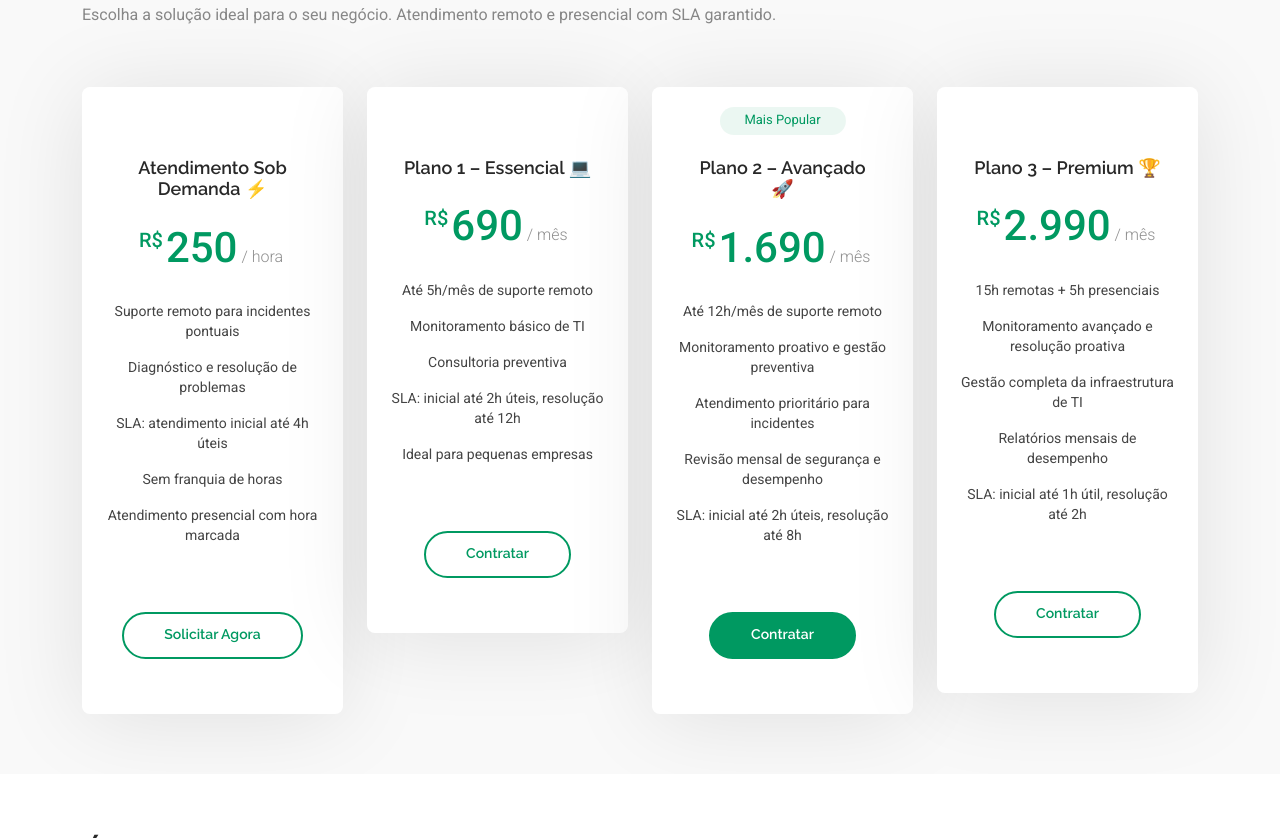
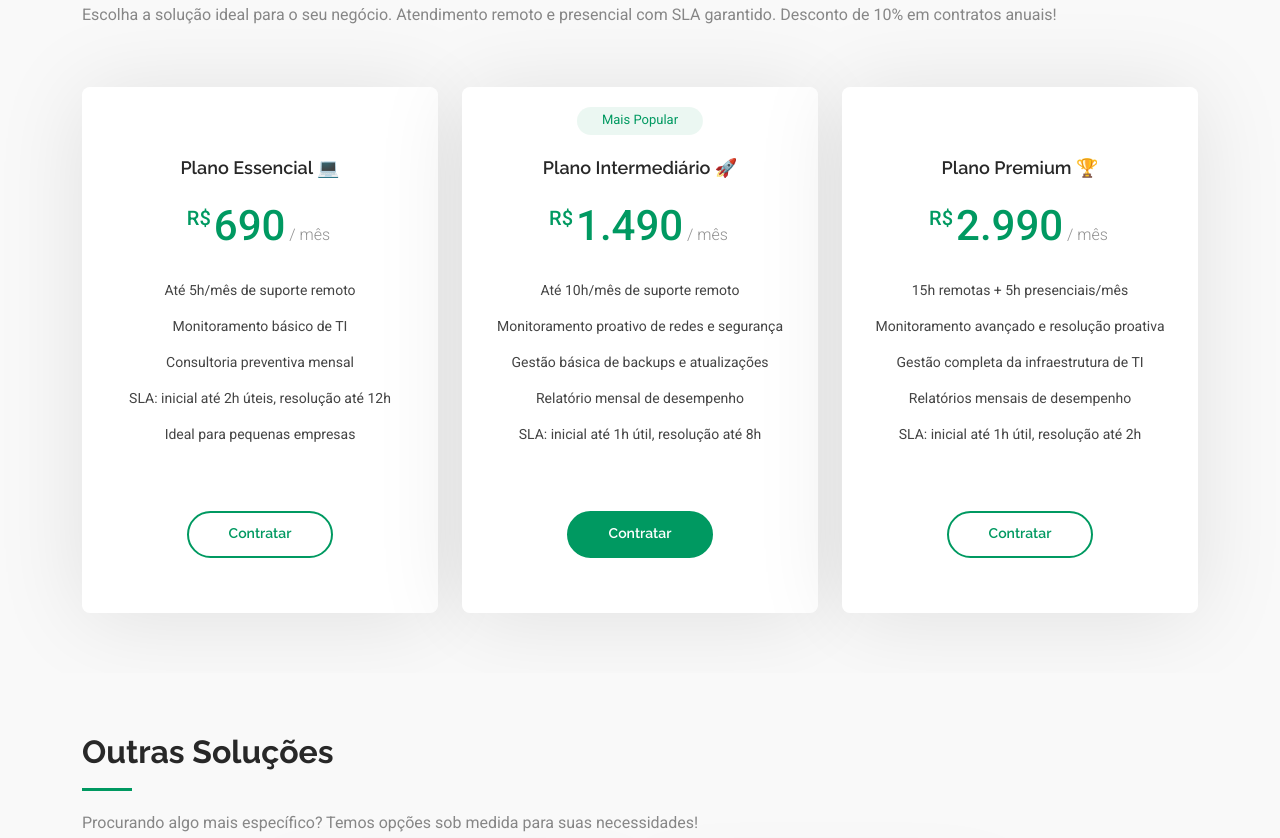
Before and after one commit to 4-tier/4-tier.github.io, a plain HTML site: page index.html in a window 1280 px wide. Shown: the part 3156-3994 px from the top of the page. Drawn offline with Linux system fonts and the light colour scheme.

Commit message:
ajust plans

```diff
--- a/assets/css/main.css
+++ b/assets/css/main.css
@@ -1353,6 +1353,30 @@ section,
   border-radius: 50px;
 }
 
+/* Estilo para o Plano Enterprise */
+.pricing .pricing-item.enterprise {
+  border: 2px solid #ffd700;
+  background: #fff8e1;
+}
+
+/* Ajuste para consistência na seção Outras Soluções */
+#other-solutions .pricing-item {
+  background-color: var(--surface-color);
+  box-shadow: 0px 5px 90px rgba(0, 0, 0, 0.1);
+  padding: 40px 20px;
+  text-align: center;
+  border-radius: 8px;
+  position: relative;
+  overflow: hidden;
+}
+
+/* Opcional: Ajustar espaçamento para 2 cartões */
+#other-solutions .row.justify-content-center {
+  max-width: 66.66%; /* Limita a largura total para simular 3 colunas, mas com 2 */
+  margin-left: auto;
+  margin-right: auto;
+}
+
 /*--------------------------------------------------------------
 # Faq Section
 --------------------------------------------------------------*/
--- a/index.html
+++ b/index.html
@@ -289,11 +289,73 @@
 <section id="pricing" class="pricing section light-background">
   <div class="container section-title" data-aos="fade-up">
     <h2>Planos e Preços</h2>
-        <p>Escolha a solução ideal para o seu negócio. Atendimento remoto e presencial com SLA garantido.</p>
+    <p>Escolha a solução ideal para o seu negócio. Atendimento remoto e presencial com SLA garantido. Desconto de 10% em contratos anuais!</p>
   </div>
   <div class="container">
-        <div class="row gy-4">
-          <div class="col-lg-3 col-md-6" data-aos="fade-up" data-aos-delay="100">
+    <div class="row gy-4 justify-content-center">
+      <div class="col-lg-4 col-md-6" data-aos="fade-up" data-aos-delay="100">
+        <div class="pricing-item">
+          <h3>Plano Essencial 💻</h3>
+          <h4><sup>R$</sup>690<span> / mês</span></h4>
+          <ul>
+            <li>Até 5h/mês de suporte remoto</li>
+            <li>Monitoramento básico de TI</li>
+            <li>Consultoria preventiva mensal</li>
+            <li>SLA: inicial até 2h úteis, resolução até 12h</li>
+            <li>Ideal para pequenas empresas</li>
+          </ul>
+          <div class="btn-wrap">
+            <a href="https://wa.me/555195649904" class="btn-buy" aria-label="Contratar Plano Essencial">Contratar</a>
+          </div>
+        </div>
+      </div>
+      <div class="col-lg-4 col-md-6" data-aos="fade-up" data-aos-delay="200">
+        <div class="pricing-item recommended">
+          <span class="recommended-badge">Mais Popular</span>
+          <h3>Plano Intermediário 🚀</h3>
+          <h4><sup>R$</sup>1.490<span> / mês</span></h4>
+          <ul>
+            <li>Até 10h/mês de suporte remoto</li>
+            <li>Monitoramento proativo de redes e segurança</li>
+            <li>Gestão básica de backups e atualizações</li>
+            <li>Relatório mensal de desempenho</li>
+            <li>SLA: inicial até 1h útil, resolução até 8h</li>
+          </ul>
+          <div class="btn-wrap">
+            <a href="https://wa.me/555195649904" class="btn-buy" aria-label="Contratar Plano Intermediário">Contratar</a>
+          </div>
+        </div>
+      </div>
+      <div class="col-lg-4 col-md-6" data-aos="fade-up" data-aos-delay="300">
+        <div class="pricing-item">
+          <h3>Plano Premium 🏆</h3>
+          <h4><sup>R$</sup>2.990<span> / mês</span></h4>
+          <ul>
+            <li>15h remotas + 5h presenciais/mês</li>
+            <li>Monitoramento avançado e resolução proativa</li>
+            <li>Gestão completa da infraestrutura de TI</li>
+            <li>Relatórios mensais de desempenho</li>
+            <li>SLA: inicial até 1h útil, resolução até 2h</li>
+          </ul>
+          <div class="btn-wrap">
+            <a href="https://wa.me/555195649904" class="btn-buy" aria-label="Contratar Plano Premium">Contratar</a>
+          </div>
+        </div>
+      </div>
+    </div>
+  </div>
+</section>
+<!-- /Pricing Section -->
+
+<!-- Other Solutions Section -->
+<section id="other-solutions" class="pricing section light-background">
+  <div class="container section-title" data-aos="fade-up">
+    <h2>Outras Soluções</h2>
+    <p>Procurando algo mais específico? Temos opções sob medida para suas necessidades!</p>
+  </div>
+  <div class="container">
+    <div class="row gy-4 justify-content-center">
+      <div class="col-lg-6 col-md-6" data-aos="fade-up" data-aos-delay="100">
         <div class="pricing-item">
           <h3>Atendimento Sob Demanda ⚡</h3>
           <h4><sup>R$</sup>250<span> / hora</span></h4>
@@ -309,59 +371,26 @@
           </div>
         </div>
       </div>
-          <div class="col-lg-3 col-md-6" data-aos="fade-up" data-aos-delay="200">
-            <div class="pricing-item">
-              <h3>Plano 1 – Essencial 💻</h3>
-              <h4><sup>R$</sup>690<span> / mês</span></h4>
+      <div class="col-lg-6 col-md-6" data-aos="fade-up" data-aos-delay="200">
+        <div class="pricing-item enterprise">
+          <h3>Plano Enterprise 🌟</h3>
+          <h4><sup>R$</sup>5.000<span> / mês</span></h4>
           <ul>
-                <li>Até 5h/mês de suporte remoto</li>
-                <li>Monitoramento básico de TI</li>
-                <li>Consultoria preventiva</li>
-                <li>SLA: inicial até 2h úteis, resolução até 12h</li>
-                <li>Ideal para pequenas empresas</li>
+            <li>Suporte ilimitado remoto + 10h presenciais</li>
+            <li>Gestão total de TI, incluindo nuvem</li>
+            <li>Equipe dedicada com gerente de conta</li>
+            <li>Auditorias trimestrais de segurança</li>
+            <li>SLA: inicial até 30min, resolução até 1h</li>
           </ul>
           <div class="btn-wrap">
-                <a href="https://wa.me/555195649904" class="btn-buy" aria-label="Contratar Plano Essencial">Contratar</a>
-              </div>
-            </div>
-          </div>
-          <div class="col-lg-3 col-md-6" data-aos="fade-up" data-aos-delay="300">
-            <div class="pricing-item recommended">
-              <span class="recommended-badge">Mais Popular</span>
-              <h3>Plano 2 – Avançado 🚀</h3>
-              <h4><sup>R$</sup>1.690<span> / mês</span></h4>
-              <ul>
-                <li>Até 12h/mês de suporte remoto</li>
-                <li>Monitoramento proativo e gestão preventiva</li>
-                <li>Atendimento prioritário para incidentes</li>
-                <li>Revisão mensal de segurança e desempenho</li>
-                <li>SLA: inicial até 2h úteis, resolução até 8h</li>
-              </ul>
-              <div class="btn-wrap">
-                <a href="https://wa.me/555195649904" class="btn-buy" aria-label="Contratar Plano Avançado">Contratar</a>
-              </div>
-            </div>
-          </div>
-          <div class="col-lg-3 col-md-6" data-aos="fade-up" data-aos-delay="400">
-            <div class="pricing-item">
-              <h3>Plano 3 – Premium 🏆</h3>
-              <h4><sup>R$</sup>2.990<span> / mês</span></h4>
-              <ul>
-                <li>15h remotas + 5h presenciais</li>
-                <li>Monitoramento avançado e resolução proativa</li>
-                <li>Gestão completa da infraestrutura de TI</li>
-                <li>Relatórios mensais de desempenho</li>
-                <li>SLA: inicial até 1h útil, resolução até 2h</li>
-              </ul>
-              <div class="btn-wrap">
-                <a href="https://wa.me/555195649904" class="btn-buy" aria-label="Contratar Plano Premium">Contratar</a>
+            <a href="https://wa.me/555195649904" class="btn-buy" aria-label="Contratar Plano Enterprise">Contratar</a>
           </div>
         </div>
       </div>
     </div>
   </div>
 </section>
-    <!-- /Pricing Section -->
+<!-- /Other Solutions Section -->
 
     <!-- Recent Posts Section -->
     <section id="recent-posts" class="recent-posts section">
```
Also changed, not shown: assets/css/main.min.css. Lines whose indentation alone changed are shown as unchanged.
